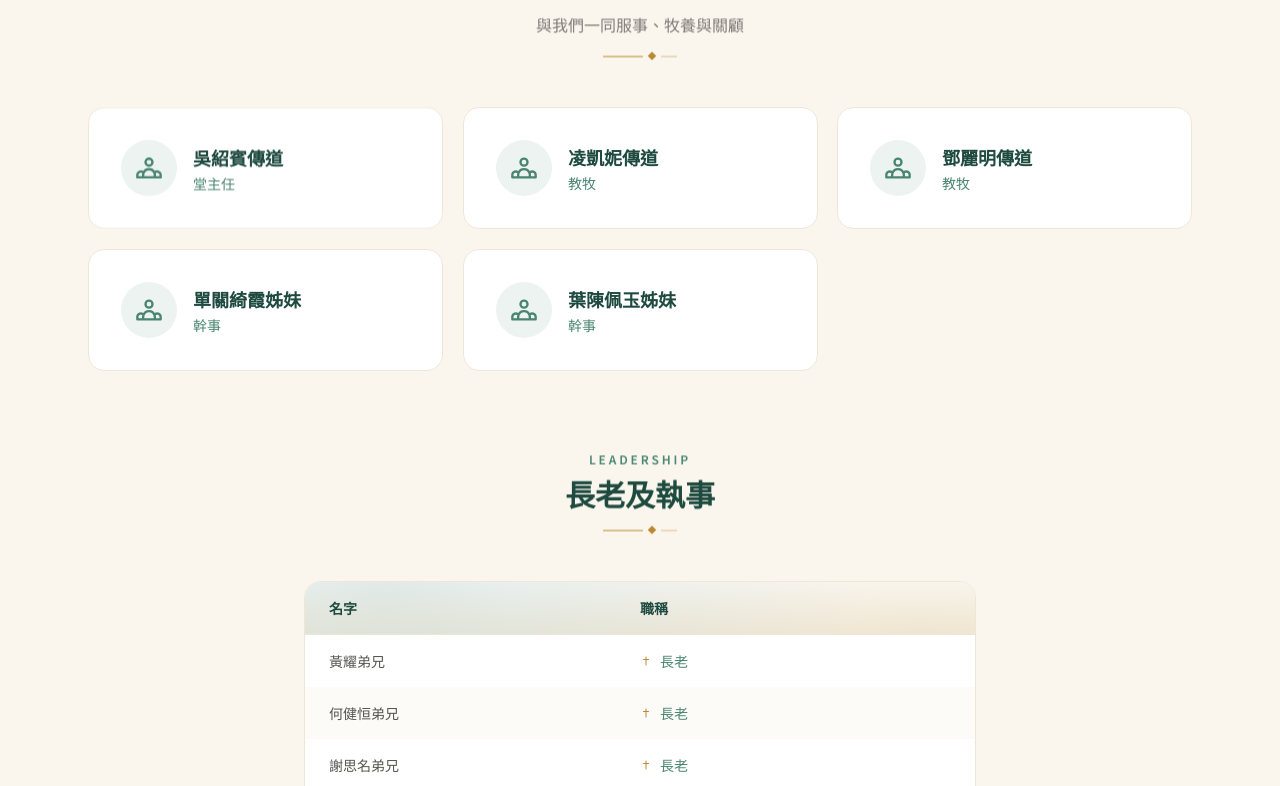
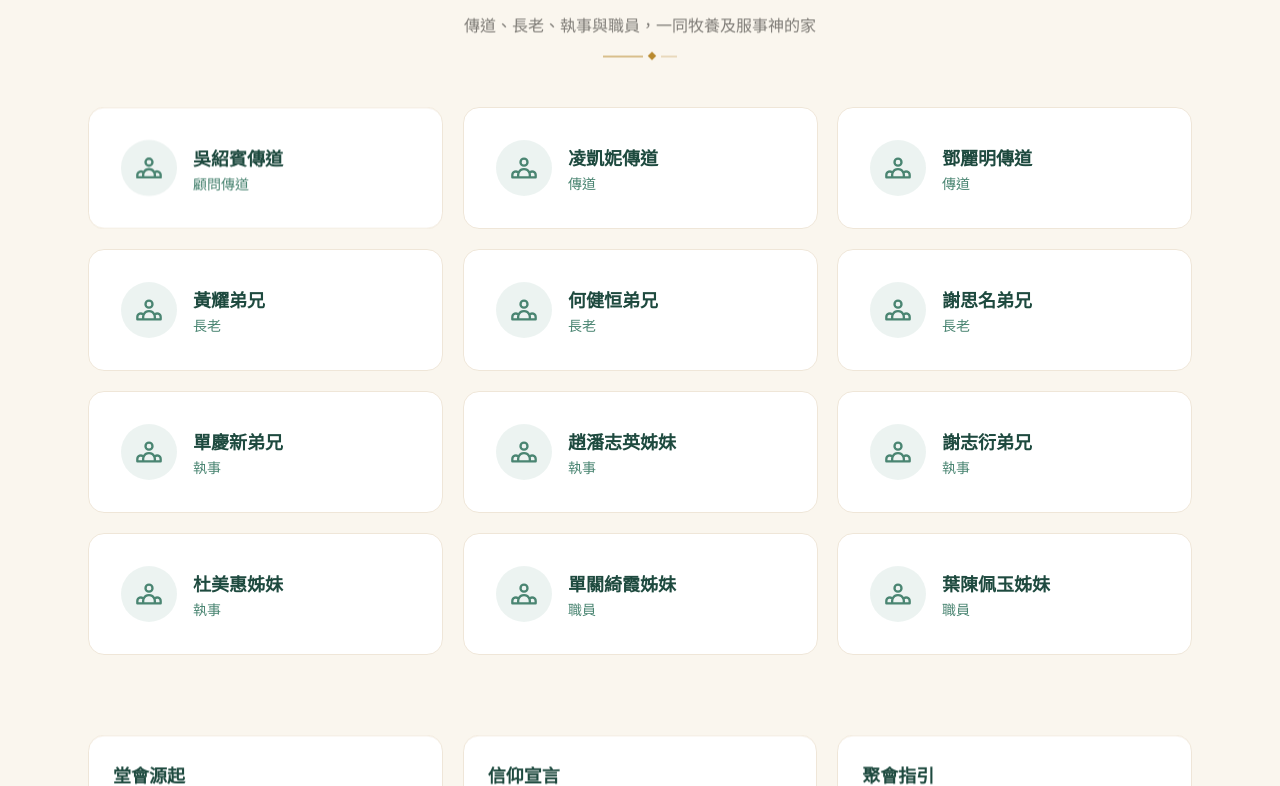
Before and after one commit to oceanmindtech/hhcc-web, a React (Vite) app: page /about in a window 1280 px wide. Shown: the part 1474-2260 px from the top of the page. Built offline with nearby package versions, Linux system fonts and the light colour scheme.

Commit message:
Refactor team member data structure and update AboutPage to reflect changes. Renamed 'staff' and 'leaders' to 'teamMembers' and adjusted roles accordingly. Updated UI components to display the new team structure.

```diff
--- a/src/data/content.ts
+++ b/src/data/content.ts
@@ -58,22 +58,19 @@ export const stats = [
   { value: "1971", label: "紅磡堂啟用" },
 ];
 
-export const staff = [
-  { name: "吳紹賓傳道", role: "堂主任", type: "教牧" },
-  { name: "凌凱妮傳道", role: "教牧", type: "教牧" },
-  { name: "鄧麗明傳道", role: "教牧", type: "教牧" },
-  { name: "單關綺霞姊妹", role: "幹事", type: "同工" },
-  { name: "葉陳佩玉姊妹", role: "幹事", type: "同工" },
-];
-
-export const leaders = [
+export const teamMembers = [
+  { name: "吳紹賓傳道", role: "顧問傳道" },
+  { name: "凌凱妮傳道", role: "傳道" },
+  { name: "鄧麗明傳道", role: "傳道" },
   { name: "黃耀弟兄", role: "長老" },
   { name: "何健恒弟兄", role: "長老" },
   { name: "謝思名弟兄", role: "長老" },
   { name: "單慶新弟兄", role: "執事" },
   { name: "趙潘志英姊妹", role: "執事" },
   { name: "謝志衍弟兄", role: "執事" },
-  { name: "楊潔純姊妹", role: "執事" },
+  { name: "杜美惠姊妹", role: "執事" },
+  { name: "單關綺霞姊妹", role: "職員" },
+  { name: "葉陳佩玉姊妹", role: "職員" },
 ];
 
 export const aboutContent = {
--- a/src/pages/AboutPage.tsx
+++ b/src/pages/AboutPage.tsx
@@ -3,8 +3,8 @@ import { PageHero } from "../components/PageHero";
 import { Reveal } from "../components/ScrollReveal";
 import { SectionTitle } from "../components/SectionTitle";
 import { VerseCard } from "../components/VerseCard";
-import { aboutContent, staff, leaders } from "../data/content";
-import { ArrowRightIcon, CrossIcon, UsersIcon } from "../components/icons";
+import { aboutContent, teamMembers } from "../data/content";
+import { ArrowRightIcon, UsersIcon } from "../components/icons";
 
 export function AboutPage() {
   return (
@@ -79,19 +79,19 @@ export function AboutPage() {
             </div>
           </section>
 
-          {/* Staff */}
+          {/* Team */}
           <section className="mb-20">
             <Reveal>
               <SectionTitle
                 eyebrow="Our Team"
-                title="全職同工"
-                subtitle="與我們一同服事、牧養與關顧"
+                title="教牧及同工團隊"
+                subtitle="傳道、長老、執事與職員，一同牧養及服事神的家"
                 centered
               />
             </Reveal>
             <div className="mt-12 grid gap-5 sm:grid-cols-2 lg:grid-cols-3">
-              {staff.map((person, i) => (
-                <Reveal key={person.name} delay={i * 80}>
+              {teamMembers.map((person, i) => (
+                <Reveal key={person.name} delay={i * 60}>
                   <div className="group relative overflow-hidden rounded-2xl border border-parchment-dark bg-white p-8 transition-all hover:-translate-y-1 hover:border-brass/50 hover:shadow-[0_24px_60px_-32px_rgba(30,74,63,0.4)]">
                     <div className="flex items-center gap-4">
                       <div className="flex h-14 w-14 shrink-0 items-center justify-center rounded-full bg-jade/10 transition-colors group-hover:bg-jade/20">
@@ -106,35 +106,6 @@ export function AboutPage() {
                 </Reveal>
               ))}
             </div>
-          </section>
-
-          {/* Leaders */}
-          <section>
-            <Reveal>
-              <SectionTitle eyebrow="Leadership" title="長老及執事" centered />
-            </Reveal>
-            <Reveal delay={100}>
-              <div className="mx-auto mt-12 max-w-2xl overflow-hidden rounded-2xl border border-parchment-dark bg-white">
-                <div className="grid grid-cols-2 border-b border-parchment-dark bg-heritage px-6 py-4 text-sm font-bold text-pine">
-                  <span>名字</span>
-                  <span>職稱</span>
-                </div>
-                {leaders.map((person, i) => (
-                  <div
-                    key={person.name}
-                    className={`grid grid-cols-2 px-6 py-4 text-sm transition-colors hover:bg-parchment/60 ${
-                      i % 2 === 0 ? "bg-white" : "bg-parchment/40"
-                    }`}
-                  >
-                    <span className="text-ink/80">{person.name}</span>
-                    <span className="inline-flex items-center gap-2 text-jade">
-                      <CrossIcon className="h-3 w-3 text-brass" />
-                      {person.role}
-                    </span>
-                  </div>
-                ))}
-              </div>
-            </Reveal>
           </section>
 
           {/* Related links */}
```
